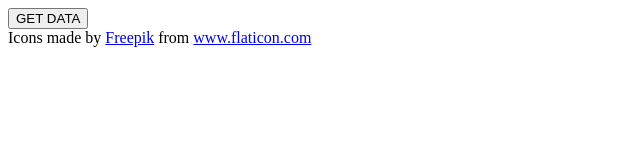
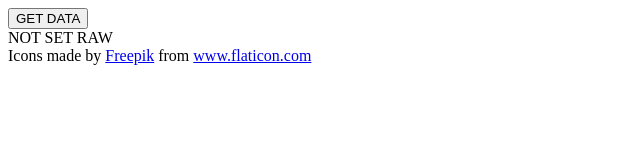
Before and after one commit to wlfio/animal-x-ing-pwa, a website built with webpack: page src/index.html in a window 1280 px wide. Shown: the whole page, without its empty margins (0-640 px from the left). Built offline with nearby package versions, Linux system fonts and the light colour scheme.

Commit message:
local storage

```diff
--- a/src/App.ts
+++ b/src/App.ts
@@ -14,7 +14,16 @@ export default class App {
 
     private onLoad() {
         console.log("Page Load");
+        this.showStored();
         this.bindUI();
+    }
+
+    private showStored() {
+        const text = localStorage.getItem("TEXT");
+        const div = document.querySelector("#text-dsiplay");
+        if (div instanceof HTMLDivElement) {
+            div.textContent = text || "NOT SET RAW";
+        }
     }
 
     private bindUI() {
@@ -26,7 +35,10 @@ export default class App {
 
     private getData() {
         WebRequest.get("/data/fish.json")
-            .then(c => alert(JSON.stringify(c)));
+            .then(c => {
+                const text = prompt(JSON.stringify(c));
+                localStorage.setItem("TEXT", text || "NOT SET SAVE");
+            });
     }
 
     private registerServiceWorker() {
--- a/src/index.html
+++ b/src/index.html
@@ -11,6 +11,7 @@
 
 <body>
     <button>GET DATA</button>
+    <div id="text-dsiplay"></div>
     <div>Icons made by <a href="https://www.flaticon.com/authors/freepik" title="Freepik">Freepik</a> from <a
             href="https://www.flaticon.com/" title="Flaticon">www.flaticon.com</a></div>
 </body>
```
Also changed, not shown: dist/app.bundle.js, dist/index.html, 1 other file.
